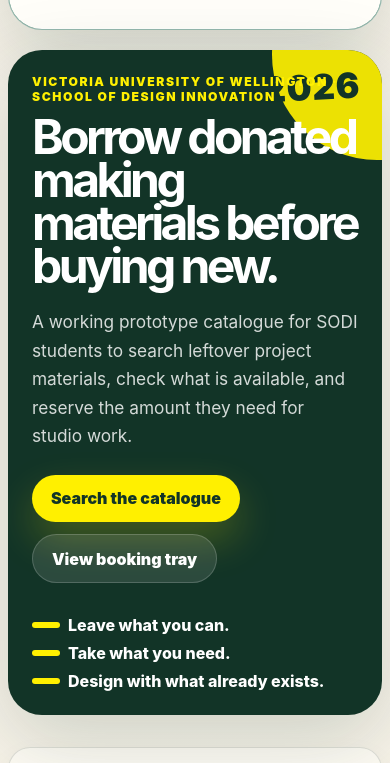
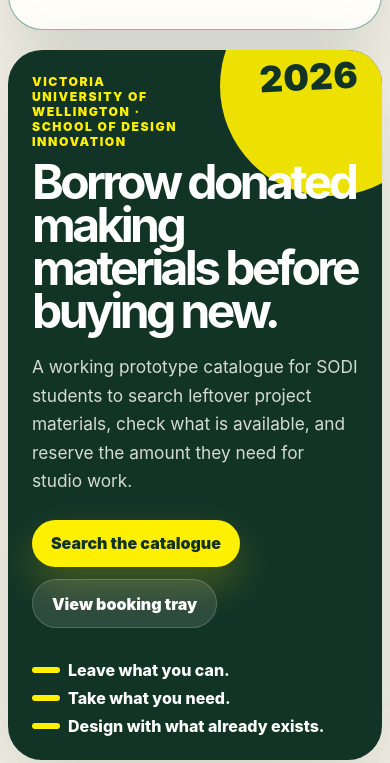
Before and after one commit to ChristianParnell/SODI-Material-Libary, a plain HTML site: page index.html in a window 390 px wide. Shown: the part 593-1356 px from the top of the page. Drawn offline with Linux system fonts and the light colour scheme.

Commit message:
update styles again.

```diff
--- a/css/style.css
+++ b/css/style.css
@@ -215,25 +215,36 @@ main {
 .hero-copy::before {
   content: "";
   position: absolute;
-  width: 280px;
-  height: 280px;
+  width: clamp(230px, 30vw, 330px);
+  height: clamp(230px, 30vw, 330px);
   border-radius: 50%;
   background: var(--vuw-yellow);
-  right: -100px;
-  top: -100px;
+  right: clamp(-85px, -7vw, -52px);
+  top: clamp(-112px, -8vw, -76px);
   opacity: 0.92;
+  z-index: 0;
 }
 
 .hero-copy::after {
   content: "2026";
   position: absolute;
-  right: 1.4rem;
-  top: 1rem;
+  right: clamp(1.1rem, 3vw, 2.4rem);
+  top: clamp(0.7rem, 2vw, 1.35rem);
+  width: clamp(7.2rem, 17vw, 12.5rem);
   color: var(--vuw-deep);
-  font-size: clamp(2.2rem, 8vw, 4.8rem);
+  font-size: clamp(2.35rem, 6.2vw, 4.35rem);
   font-weight: 950;
-  letter-spacing: 0.02em;
+  line-height: 0.86;
+  text-align: center;
+  letter-spacing: 0.015em;
   transform: rotate(-3deg);
+  z-index: 1;
+  pointer-events: none;
+}
+
+.hero-copy > * {
+  position: relative;
+  z-index: 2;
 }
 
 .eyebrow {
@@ -247,8 +258,9 @@ main {
 
 .hero-copy .eyebrow {
   color: var(--vuw-yellow);
+  max-width: calc(100% - clamp(180px, 28vw, 230px));
   position: relative;
-  z-index: 1;
+  z-index: 2;
 }
 
 h1,
@@ -979,8 +991,21 @@ code {
   }
 
   .hero-copy::before {
-    width: 210px;
-    height: 210px;
+    width: 220px;
+    height: 220px;
+    right: -58px;
+    top: -74px;
+  }
+
+  .hero-copy::after {
+    right: 1.05rem;
+    top: 0.78rem;
+    width: 7.1rem;
+    font-size: 2.25rem;
+  }
+
+  .hero-copy .eyebrow {
+    max-width: calc(100% - 180px);
   }
 
   .material-meta,
```
